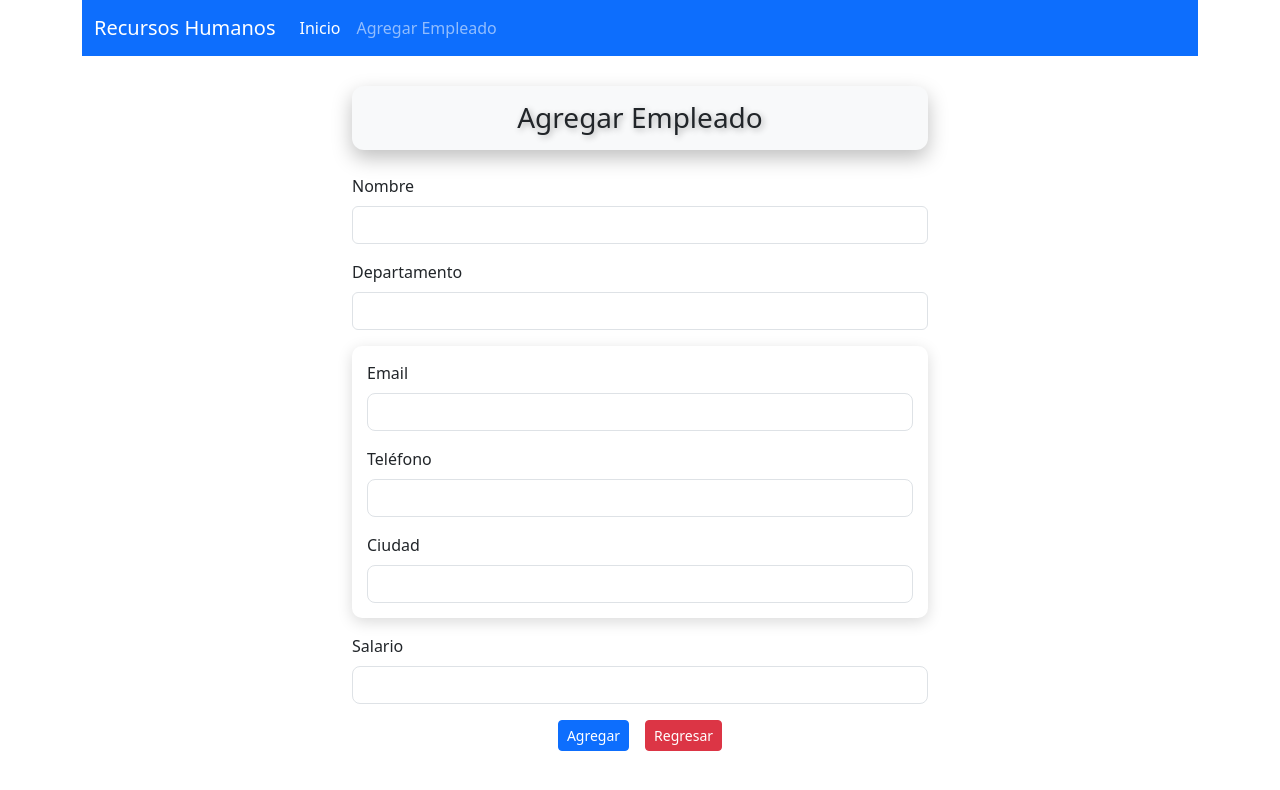
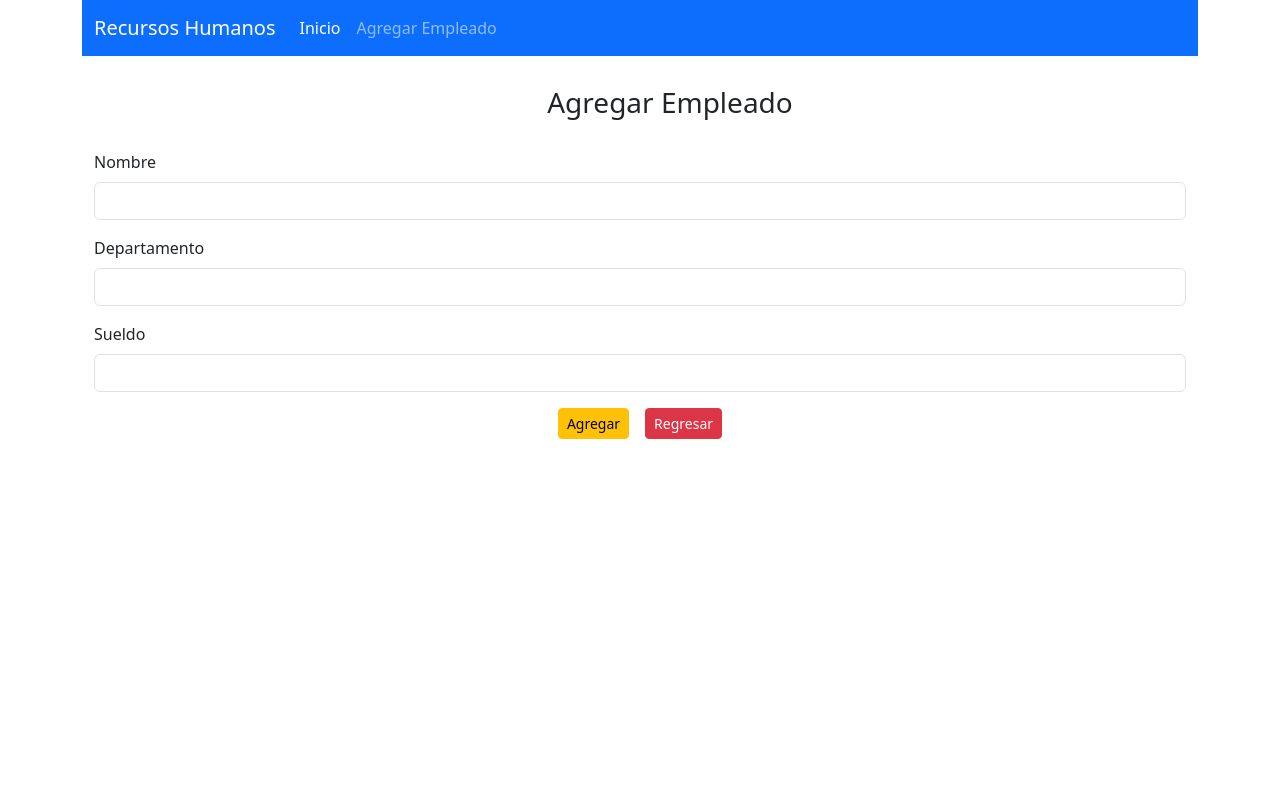
Before and after one commit to Edwin-Gc/frontend-react-recursosH, a React (Create React App) app: page /agregar in a window 1280 px wide. Shown: the top 790 px of the page. Built offline with nearby package versions, Linux system fonts and the light colour scheme.

Commit message:
Actualización del frontend y build para Render

```diff
--- a/src/Empleados/AgregarEmpleados.js
+++ b/src/Empleados/AgregarEmpleados.js
@@ -4,49 +4,39 @@ import { useNavigate } from "react-router-dom";
 
 export default function AgregarEmpleado() {
   let navegacion = useNavigate();
+
   const [empleado, setEmpleado] = useState({
     nombre: "",
     departamento: "",
-    email: "",
-    telefono: "",
-    ciudad: "",
-    salario: "",
+    sueldo: "",
   });
 
-  const { nombre, departamento, email, telefono, ciudad, salario } = empleado;
+  const { nombre, departamento, sueldo } = empleado;
 
   const onInputChange = (e) => {
+    //spread operator ... (expandir los atributos)
     setEmpleado({ ...empleado, [e.target.name]: e.target.value });
   };
 
   const onSubmit = async (e) => {
     e.preventDefault();
-    const urlBase =
-      "https://abundant-energy-production.up.railway.app/empleados";
+
+    const urlBase ="https://abundant-energy-production.up.railway.app/empleados";
+
+
 
     await axios.post(urlBase, empleado);
+    // Redirigimos a la pagina de inicio
     navegacion("/");
   };
 
   return (
-    <div className="container" style={{ maxWidth: "600px", marginTop: "30px" }}>
-      <div
-        className="text-center"
-        style={{
-          marginBottom: "24px",
-          padding: "15px 20px",
-          boxShadow: "0 8px 20px rgba(0,0,0,0.25)",
-          borderRadius: "12px",
-          backgroundColor: "#f8f9fa",
-          fontWeight: "600",
-        }}
-      >
-        <h3 style={{ textShadow: "2px 2px 6px rgba(0,0,0,0.3)", margin: 0 }}>
-          Agregar Empleado
-        </h3>
+    <div className="container">
+      <div className="container text-center" style={{ margin: "30px" }}>
+        <h3>Agregar Empleado</h3>
       </div>
 
-      <form onSubmit={onSubmit}>
+      <form onSubmit={(e) => onSubmit(e)}>
         <div className="mb-3">
           <label htmlFor="nombre" className="form-label">
             Nombre
@@ -56,12 +46,11 @@ export default function AgregarEmpleado() {
             className="form-control"
             id="nombre"
             name="nombre"
-            required
+            required={true}
             value={nombre}
-            onChange={onInputChange}
+            onChange={(e) => onInputChange(e)}
           />
         </div>
-
         <div className="mb-3">
           <label htmlFor="departamento" className="form-label">
             Departamento
@@ -72,78 +61,25 @@ export default function AgregarEmpleado() {
             id="departamento"
             name="departamento"
             value={departamento}
-            onChange={onInputChange}
+            onChange={(e) => onInputChange(e)}
           />
         </div>
-
-        <div
-          className="mb-3"
-          style={{
-            boxShadow: "0 4px 15px rgba(0,0,0,0.15)",
-            borderRadius: "10px",
-            padding: "15px",
-            backgroundColor: "#ffffff",
-            marginBottom: "20px",
-          }}
-        >
-          <label htmlFor="email" className="form-label">
-            Email
-          </label>
-          <input
-            type="email"
-            className="form-control"
-            id="email"
-            name="email"
-            value={email}
-            onChange={onInputChange}
-            style={{ borderRadius: "8px" }}
-          />
-
-          <label htmlFor="telefono" className="form-label mt-3">
-            Teléfono
-          </label>
-          <input
-            type="text"
-            className="form-control"
-            id="telefono"
-            name="telefono"
-            value={telefono}
-            onChange={onInputChange}
-            style={{ borderRadius: "8px" }}
-          />
-
-          <label htmlFor="ciudad" className="form-label mt-3">
-            Ciudad
-          </label>
-          <input
-            type="text"
-            className="form-control"
-            id="ciudad"
-            name="ciudad"
-            value={ciudad}
-            onChange={onInputChange}
-            style={{ borderRadius: "8px" }}
-          />
-        </div>
-
         <div className="mb-3">
-          <label htmlFor="salario" className="form-label">
-            Salario
+          <label htmlFor="sueldo" className="form-label">
+            Sueldo
           </label>
           <input
             type="number"
             step="any"
             className="form-control"
-            id="salario"
-            name="salario"
-            value={salario}
-            onChange={onInputChange}
-            style={{ borderRadius: "8px" }}
+            id="sueldo"
+            name="sueldo"
+            value={sueldo}
+            onChange={(e) => onInputChange(e)}
           />
         </div>
-
         <div className="text-center">
-          <button type="submit" className="btn btn-primary btn-sm me-3">
+          <button type="submit" className="btn btn-warning btn-sm me-3">
             Agregar
           </button>
           <a href="/" className="btn btn-danger btn-sm">
--- a/src/Empleados/EditarEmpleados.js
+++ b/src/Empleados/EditarEmpleados.js
@@ -1,26 +1,21 @@
-
-
 import axios from "axios";
 import React, { useEffect, useState } from "react";
 import { useNavigate, useParams } from "react-router-dom";
 
 export default function EditarEmpleado() {
-  const urlBase = "https://abundant-energy-production.up.railway.app/empleados";
-
+  const urlBase ="https://abundant-energy-production.up.railway.app/empleados";
 
   let navegacion = useNavigate();
+
   const { id } = useParams();
 
   const [empleado, setEmpleado] = useState({
     nombre: "",
     departamento: "",
-    email: "",
-    telefono: "",
-    ciudad: "",
-    salario: "",
+    sueldo: "",
   });
 
-  const { nombre, departamento, email, telefono, ciudad, salario } = empleado;
+  const { nombre, departamento, sueldo } = empleado;
 
   useEffect(() => {
     cargarEmpleado();
@@ -32,32 +27,21 @@ export default function EditarEmpleado() {
   };
 
   const onInputChange = (e) => {
+    //spread operator ... (expandir los atributos)
     setEmpleado({ ...empleado, [e.target.name]: e.target.value });
   };
 
   const onSubmit = async (e) => {
     e.preventDefault();
     await axios.put(`${urlBase}/${id}`, empleado);
+    // Redirigimos a la pagina de inicio
     navegacion("/");
   };
 
   return (
-    <div
-      className="container"
-      style={{
-        maxWidth: "600px",
-        marginTop: "30px",
-        marginBottom: "30px",
-        padding: "20px",
-        boxShadow: "0 8px 20px rgba(0,0,0,0.25)",
-        borderRadius: "12px",
-        backgroundColor: "#fff",
-      }}
-    >
-      <div className="container text-center" style={{ marginBottom: "30px" }}>
-        <h3 style={{ textShadow: "2px 2px 6px rgba(0,0,0,0.3)", margin: 0 }}>
-          Editar Empleado
-        </h3>
+    <div className="container">
+      <div className="container text-center" style={{ margin: "30px" }}>
+        <h3>Editar Empleado</h3>
       </div>
 
       <form onSubmit={(e) => onSubmit(e)}>
@@ -75,7 +59,6 @@ export default function EditarEmpleado() {
             onChange={(e) => onInputChange(e)}
           />
         </div>
-
         <div className="mb-3">
           <label htmlFor="departamento" className="form-label">
             Departamento
@@ -89,73 +72,20 @@ export default function EditarEmpleado() {
             onChange={(e) => onInputChange(e)}
           />
         </div>
-
-        <div
-          style={{
-            padding: "15px",
-            borderRadius: "10px",
-            boxShadow: "0 6px 15px rgba(0,0,0,0.2)",
-            marginBottom: "20px",
-          }}
-        >
-          <div className="mb-3">
-            <label htmlFor="email" className="form-label">
-              Email
-            </label>
-            <input
-              type="text"
-              className="form-control"
-              id="email"
-              name="email"
-              value={email}
-              onChange={(e) => onInputChange(e)}
-            />
-          </div>
-
-          <div className="mb-3">
-            <label htmlFor="telefono" className="form-label">
-              Telefono
-            </label>
-            <input
-              type="text"
-              className="form-control"
-              id="telefono"
-              name="telefono"
-              value={telefono}
-              onChange={(e) => onInputChange(e)}
-            />
-          </div>
-
-          <div className="mb-3">
-            <label htmlFor="ciudad" className="form-label">
-              Ciudad
-            </label>
-            <input
-              type="text"
-              className="form-control"
-              id="ciudad"
-              name="ciudad"
-              value={ciudad}
-              onChange={(e) => onInputChange(e)}
-            />
-          </div>
-        </div>
-
         <div className="mb-3">
-          <label htmlFor="salario" className="form-label">
-            Salario
+          <label htmlFor="sueldo" className="form-label">
+            Sueldo
           </label>
           <input
             type="number"
             step="any"
             className="form-control"
-            id="salario"
-            name="salario"
-            value={salario}
+            id="sueldo"
+            name="sueldo"
+            value={sueldo}
             onChange={(e) => onInputChange(e)}
           />
         </div>
-
         <div className="text-center">
           <button type="submit" className="btn btn-warning btn-sm me-3">
             Guardar
--- a/src/Empleados/ListadoEmpleados.js
+++ b/src/Empleados/ListadoEmpleados.js
@@ -4,12 +4,10 @@ import { NumericFormat } from "react-number-format";
 import { Link } from "react-router-dom";
 
 export default function ListadoEmpleados() {
-  const urlBase = "https://abundant-energy-production.up.railway.app/empleados";
-
-
-
+  const urlBase ="https://abundant-energy-production.up.railway.app/empleados";
 
   const [empleados, setEmpleados] = useState([]);
+
   useEffect(() => {
     cargarEmpleados();
   }, []);
@@ -29,40 +27,32 @@ export default function ListadoEmpleados() {
   return (
     <div className="container">
       <div className="container text-center" style={{ margin: "30px" }}>
-        <h3>SRH EdwinDevOps</h3>
+        <h3>Sistema de Recursos Humanos</h3>
       </div>
 
-      <table className="table table-success table-striped">
+      <table className="table table-striped table-hover align-middle">
         <thead className="table-dark">
           <tr>
             <th scope="col">Id</th>
             <th scope="col">Empleado</th>
             <th scope="col">Departamento</th>
-            <th scope="col">Email</th>
-            <th scope="col">Telefono</th>
-            <th scope="col">Ciudad</th>
-            <th scope="col">Salario</th>
-            <th scope="col">Asistencia</th>
-
-            <th> </th>
+            <th scope="col">Sueldo</th>
+            <th></th>
           </tr>
         </thead>
         <tbody>
           {
-            //iteramos arreglo de empleados
+            //Iteramos el arreglo de empleados
             empleados.map((empleado, indice) => (
               <tr key={indice}>
                 <th scope="row">{empleado.idEmpleado}</th>
                 <td>{empleado.nombre}</td>
                 <td>{empleado.departamento}</td>
-                <td>{empleado.email}</td>
-                <td>{empleado.telefono}</td>
-                <td>{empleado.ciudad}</td>
                 <td>
                   <NumericFormat
-                    value={empleado.salario}
+                    value={empleado.sueldo}
                     displayType={"text"}
-                    thousandSeparator={","}
+                    thousandSeparator=","
                     prefix={"$"}
                     decimalScale={2}
                     fixedDecimalScale
@@ -76,7 +66,6 @@ export default function ListadoEmpleados() {
                     >
                       Editar
                     </Link>
-
                     <button
                       onClick={() => eliminarEmpleado(empleado.idEmpleado)}
                       className="btn btn-danger btn-sm"
```
